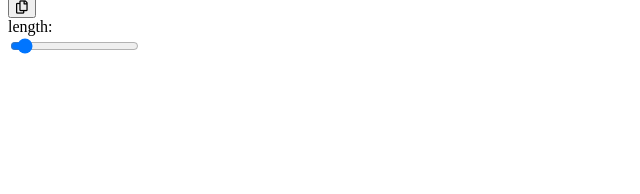
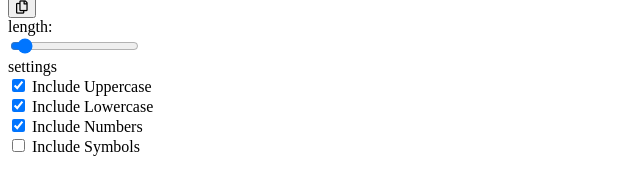
Before and after one commit to taroche/Password-Generator, a plain HTML site: page index.html in a window 1280 px wide. Shown: the part 142-336 px from the top of the page, without its empty margins (0-640 px from the left). Drawn offline with Linux system fonts and the light colour scheme.

Commit message:
checkboxes for type

```diff
--- a/index.html
+++ b/index.html
@@ -25,6 +25,25 @@
                 <div class="length__title field-title" data-length='0'>length:</div>
                 <input id="slider" type="range" min="8" max="132" value="16" />
             </div>
+            <div class="settings">
+                <span class="settings__title field-title">settings</span>
+                <div class="setting">
+                    <input type="checkbox" id="uppercase" checked />
+                    <label for="uppercase">Include Uppercase</label>
+                </div>
+                <div class="setting">
+                    <input type="checkbox" id="lowercase" checked />
+                    <label for="lowercase">Include Lowercase</label>
+                </div>
+                <div class="setting">
+                    <input type="checkbox" id="number" checked />
+                    <label for="number">Include Numbers</label>
+                </div>
+                <div class="setting">
+                    <input type="checkbox" id="symbol" />
+                    <label for="symbol">Include Symbols</label>
+                </div>
+            </div>
         </main>
     </body>
 </html>
```
